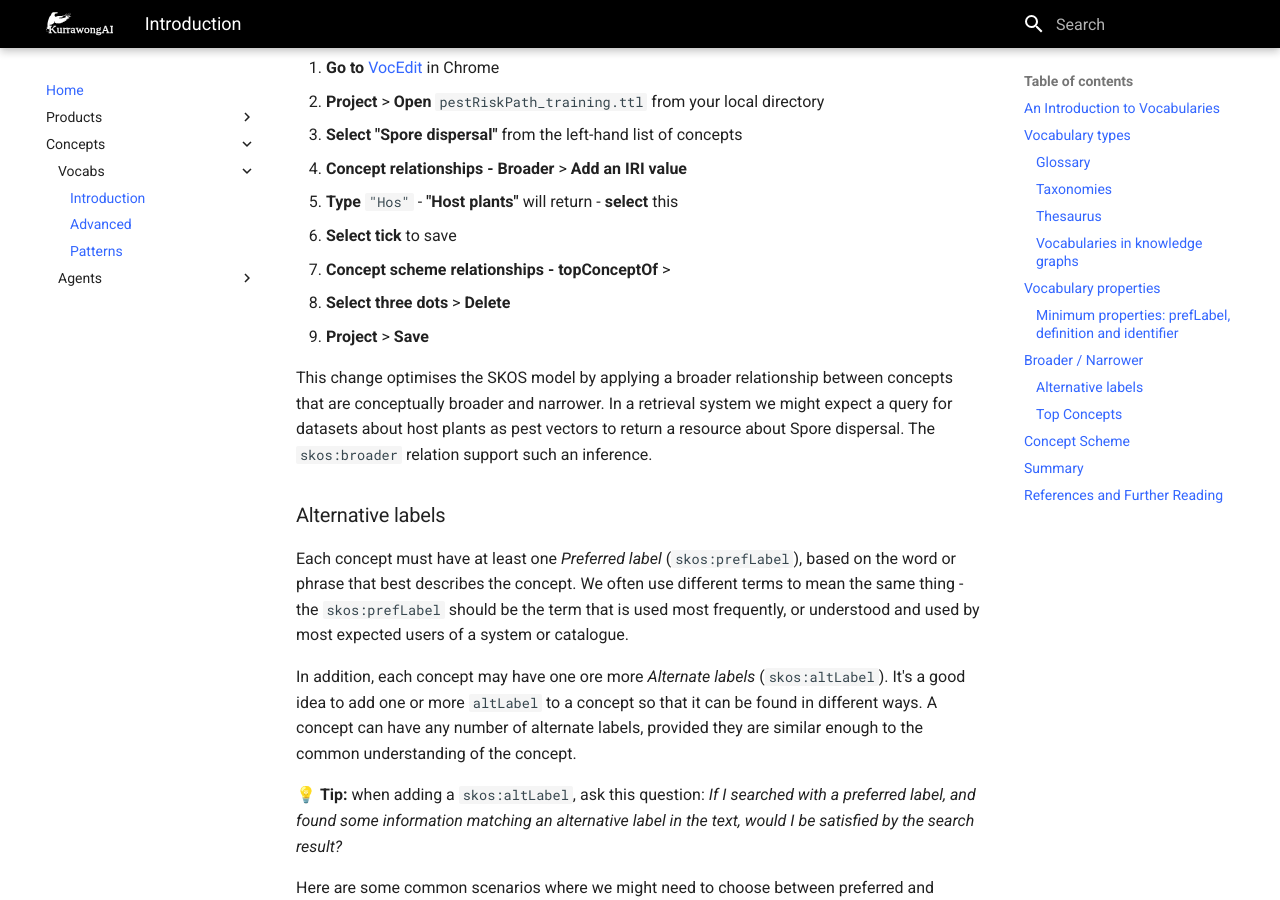
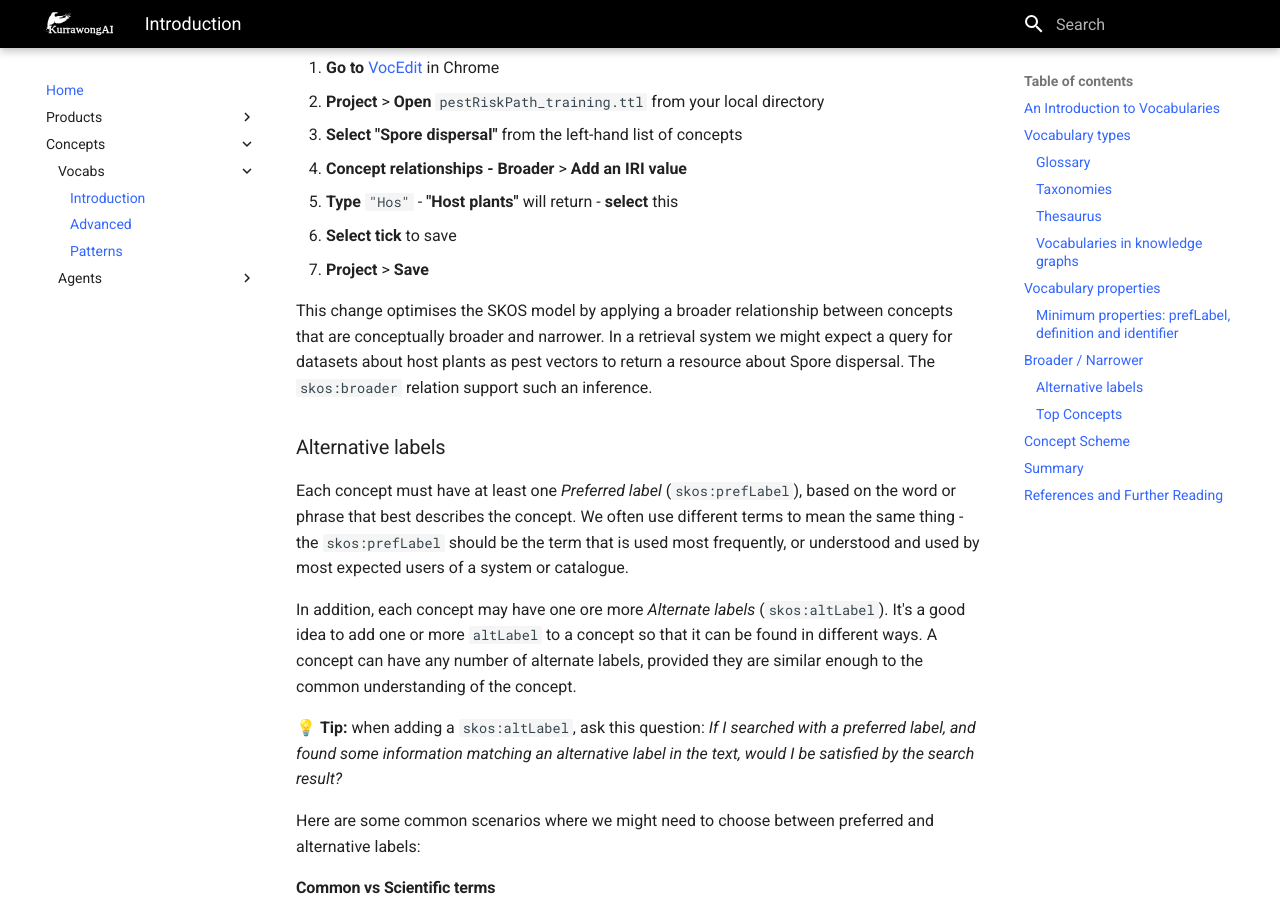
Before and after one commit to Kurrawong/docs, an MkDocs documentation site: the page built from docs/concepts/vocabs/introduction.md, in a window 1280 px wide and 900 px high, scrolled down 9068 px. Built offline with MkDocs 1.6.1 and Material for MkDocs 9.7.7, drawn with Linux system fonts in a browser that asks for light colours.

Commit message:
Merge remote-tracking branch 'origin/main'

```diff
--- a/docs/concepts/vocabs/introduction.md
+++ b/docs/concepts/vocabs/introduction.md
@@ -347,9 +347,7 @@ In this exercise we will add a broader relationship between two concepts. Note t
 4. **Concept relationships - Broader** > **Add an IRI value**
 5. **Type** `"Hos"` - **"Host plants"** will return - **select** this
 6. **Select** **tick** to save
-7. **Concept scheme relationships - topConceptOf** >
-8. **Select** **three dots** > **Delete**
-9. **Project** > **Save**
+7. **Project** > **Save**
 
 This change optimises the SKOS model by applying a broader relationship between concepts that are conceptually broader and narrower. In a retrieval system we might expect a query for datasets about host plants as pest vectors to return a resource about Spore dispersal. The `skos:broader` relation support such an inference.
 
```
